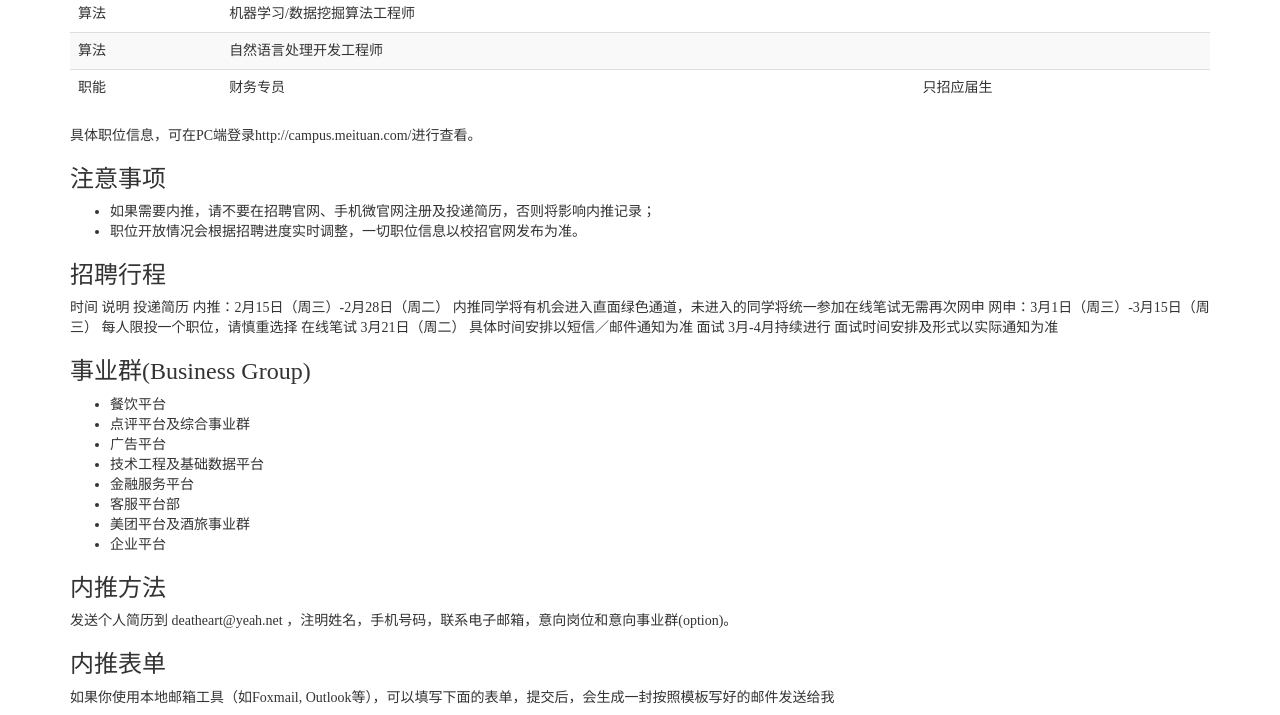
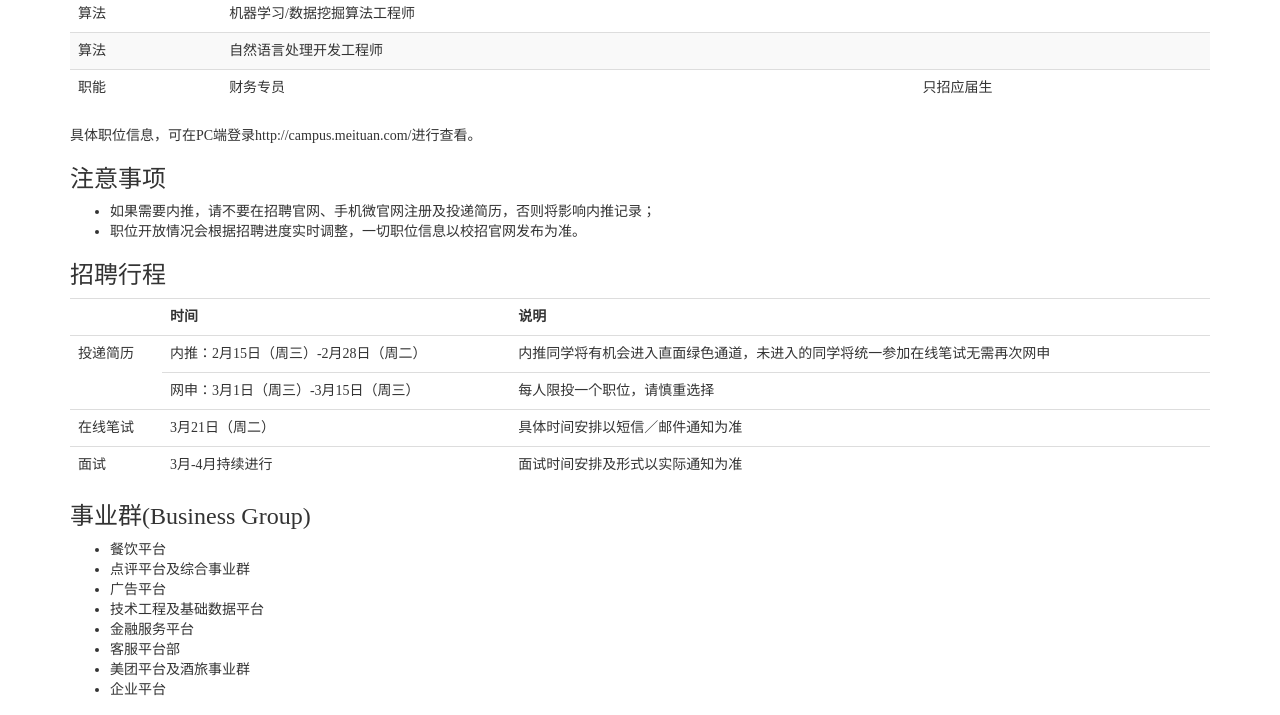
Before and after one commit to Deatheart/Deatheart.github.io, a plain HTML site: page pages/mtdp.html in a window 1280 px wide. Shown: the part 785-1500 px from the top of the page. Drawn offline with Linux system fonts and the light colour scheme.

Commit message:
[update] use table to wrap content
Signed-off-by: Deatheart <deatheart@yeah.net>

```diff
--- a/pages/mtdp.html
+++ b/pages/mtdp.html
@@ -118,11 +118,15 @@
             <li>职位开放情况会根据招聘进度实时调整，一切职位信息以校招官网发布为准。</li>
         </ul>
         <h3>招聘行程</h3>
-            时间    说明
-            投递简历    内推：2月15日（周三）-2月28日（周二）   内推同学将有机会进入直面绿色通道，未进入的同学将统一参加在线笔试无需再次网申
-            网申：3月1日（周三）-3月15日（周三）    每人限投一个职位，请慎重选择
-            在线笔试    3月21日（周二） 具体时间安排以短信／邮件通知为准
-            面试    3月-4月持续进行 面试时间安排及形式以实际通知为准
+        <div class="table-responsive">
+            <table class="table table-strip">
+                <tr><th></th><th>时间</th><th>说明</th></tr>
+                <tr><td rowspan="2">投递简历</td><td>内推：2月15日（周三）-2月28日（周二）</td><td>内推同学将有机会进入直面绿色通道，未进入的同学将统一参加在线笔试无需再次网申</td></tr>
+                <tr><td>网申：3月1日（周三）-3月15日（周三）</td><td>每人限投一个职位，请慎重选择</td></tr>
+                <tr><td>在线笔试</td><td>3月21日（周二）</td><td>具体时间安排以短信／邮件通知为准</td></tr>
+                <tr><td>面试</td><td>3月-4月持续进行</td><td>面试时间安排及形式以实际通知为准</td></tr>
+            </table>
+        </div>
         <h3>事业群(Business Group)</h3>
         <ul>
             <li>餐饮平台</li>
```
